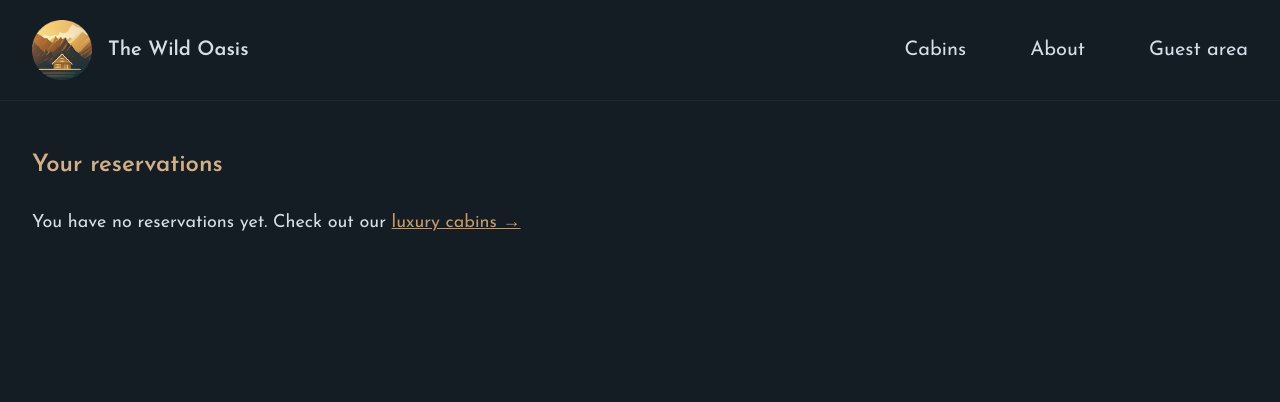
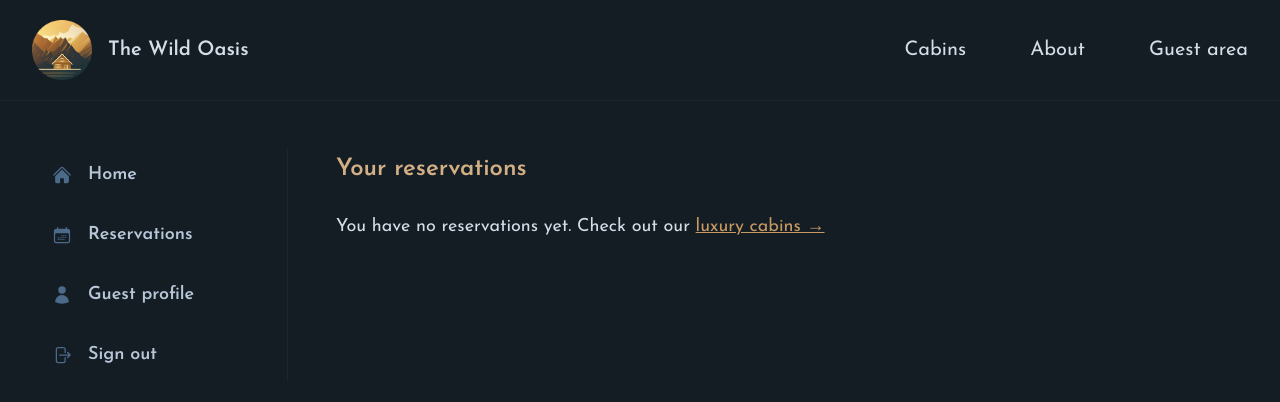
Before and after one commit to 69amirhossein69/the-zenith-website, a Next.js app: page /account/reservations in a window 1280 px wide. Shown: the top 402 px of the page. Built offline with nearby package versions, Linux system fonts and the light colour scheme.

Commit message:
feate:user profile ui

```diff
--- /dev/null
+++ b/app/_components/SideNavigation.js
@@ -0,0 +1,51 @@
+import {
+  CalendarDaysIcon,
+  HomeIcon,
+  UserIcon,
+} from '@heroicons/react/24/solid';
+import SignOutButton from './SignOutButton';
+import Link from 'next/link';
+
+const navLinks = [
+  {
+    name: 'Home',
+    href: '/account',
+    icon: <HomeIcon className='h-5 w-5 text-primary-600' />,
+  },
+  {
+    name: 'Reservations',
+    href: '/account/reservations',
+    icon: <CalendarDaysIcon className='h-5 w-5 text-primary-600' />,
+  },
+  {
+    name: 'Guest profile',
+    href: '/account/profile',
+    icon: <UserIcon className='h-5 w-5 text-primary-600' />,
+  },
+];
+
+function SideNavigation() {
+  return (
+    <nav className='border-r border-primary-900'>
+      <ul className='flex flex-col gap-2 h-full text-lg'>
+        {navLinks.map((link) => (
+          <li key={link.name}>
+            <Link
+              className={`py-3 px-5 hover:bg-primary-900 hover:text-primary-100 transition-colors flex items-center gap-4 font-semibold text-primary-200`}
+              href={link.href}
+            >
+              {link.icon}
+              <span>{link.name}</span>
+            </Link>
+          </li>
+        ))}
+
+        <li className='mt-auto'>
+          <SignOutButton />
+        </li>
+      </ul>
+    </nav>
+  );
+}
+
+export default SideNavigation;
--- /dev/null
+++ b/app/_components/SignInButton.js
@@ -0,0 +1,15 @@
+function SignInButton() {
+  return (
+    <button className='flex items-center gap-6 text-lg border border-primary-300 px-10 py-4 font-medium'>
+      <img
+        src='https://authjs.dev/img/providers/google.svg'
+        alt='Google logo'
+        height='24'
+        width='24'
+      />
+      <span>Continue with Google</span>
+    </button>
+  );
+}
+
+export default SignInButton;
--- /dev/null
+++ b/app/_components/SignOutButton.js
@@ -0,0 +1,12 @@
+import { ArrowRightOnRectangleIcon } from '@heroicons/react/24/solid';
+
+function SignOutButton() {
+  return (
+    <button className='py-3 px-5 hover:bg-primary-900 hover:text-primary-100 transition-colors flex items-center gap-4 font-semibold text-primary-200 w-full'>
+      <ArrowRightOnRectangleIcon className='h-5 w-5 text-primary-600' />
+      <span>Sign out</span>
+    </button>
+  );
+}
+
+export default SignOutButton;
--- /dev/null
+++ b/app/account/layout.js
@@ -0,0 +1,10 @@
+import SideNavigation from "../_components/SideNavigation";
+
+export default function Layout({ children }) {
+  return (
+    <div className="grid grid-cols-[16rem_1fr] h-full gap-12">
+      <SideNavigation />
+      <div className="py-1">{children}</div>
+    </div>
+  );
+}
--- a/app/account/profile/page.js
+++ b/app/account/profile/page.js
@@ -1,4 +1,9 @@
 import SelectCountry from "@/app/_components/SelectCountry";
+
+export const metadata = {
+  title: "Update Profile",
+  description: "Update your guest profile information",
+};
 
 export default function Page() {
   // CHANGE
--- a/app/account/reservations/page.js
+++ b/app/account/reservations/page.js
@@ -1,5 +1,9 @@
 import ReservationCard from "@/app/_components/ReservationCard";
 
+export const metadata = {
+  title: "Reservation",
+  description: "make your reservation at zenith",
+};
 export default function Page() {
   // CHANGE
   const bookings = [];
--- a/app/layout.js
+++ b/app/layout.js
@@ -24,7 +24,7 @@
         className={`${josefin.className} antialiased bg-primary-950 text-primary-100 min-h-screen flex flex-col`}
       >
         <Header />
-        <div className="flex-1 px-8 py-12">
+        <div className="flex-1 px-8 py-12 ">
           <main className="max-w-7xl mx-auto ">{children}</main>
         </div>
       </body>
```
